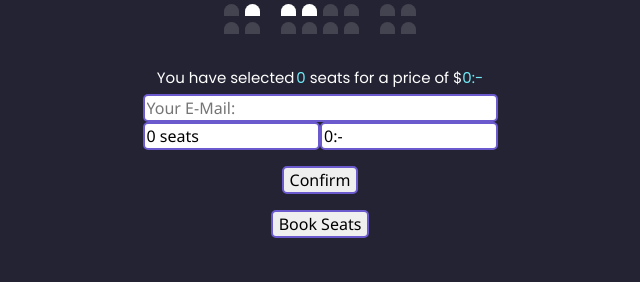
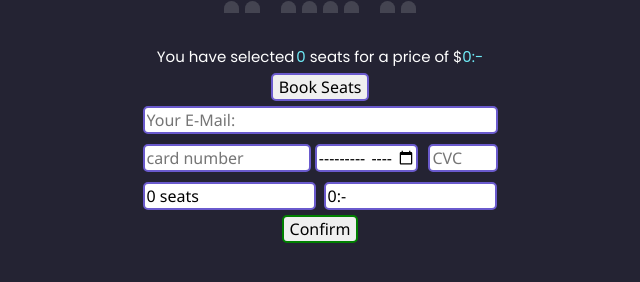
Before and after one commit to DocSeattle/js2-examinerande, a React (Vite) app: page / in a window 1280 px wide. Both pictures are taken after a click on the button "Book Seats". Shown: the part 438-720 px from the top of the page, without its empty margins (320-960 px from the left). Built offline with nearby package versions, Linux system fonts and the light colour scheme; no server answers.

Commit message:
rearranged element placement, added fields to form, further styling.

```diff
--- a/src/FormButton.jsx
+++ b/src/FormButton.jsx
@@ -6,6 +6,25 @@ export default function FormButton({ stateValue }) {
 
   return (
     <>
+      <input
+        id="toggleForm"
+        aria-label="Confirm Seats"
+        type="button"
+        onClick={() => {
+      const target = (document.getElementById("form-container"));
+      switch (hideForm && stateValue >= 0) {
+        case true:
+          target.removeAttribute("hidden");
+          hideForm = !hideForm;
+          return;
+        case false:
+          target.setAttribute("hidden", true);
+          hideForm = !hideForm;
+          return;
+      }
+    }
+        }
+      value="Book Seats" />
       <div hidden={hideForm} id="form-container">
         <form id="seatsForm">
           <input
@@ -15,6 +34,11 @@ export default function FormButton({ stateValue }) {
             aria-label="email input"
             placeholder="Your E-Mail:"
           ></input>
+          <div id="payment-info">
+          <input type="number" id="paymentinfo" aria-label="payment info" placeholder="card number"></input>
+          <input type="month" id="date" aria-label="expiration date" placeholder="MM/YY"/>
+          <input type="number" id="cvc" aria-label="cvc" placeholder="CVC"></input>
+          </div>
           <SelectionContext.Provider value={stateValue}>
             <div>
               <input
@@ -47,25 +71,6 @@ export default function FormButton({ stateValue }) {
           ></input>
         </form>
       </div>
-      <input
-        id="toggleForm"
-        aria-label="Confirm Seats"
-        type="button"
-        onClick={() => {
-      const target = (document.getElementById("form-container"));
-      switch (hideForm && stateValue >= 0) {
-        case true:
-          target.removeAttribute("hidden");
-          hideForm = !hideForm;
-          return;
-        case false:
-          target.setAttribute("hidden", true);
-          hideForm = !hideForm;
-          return;
-      }
-    }
-        }
-      value="Book Seats"></input>
     </>
   );
 }
--- a/src/assets/FormButton.css
+++ b/src/assets/FormButton.css
@@ -8,7 +8,10 @@
 }
 
 #seatsForm > div > input{
-    width: 50%;
+    width: 49%;
+    & + input {
+        margin-left: 2%;
+    }
 }
 input#email {
     width: 100%;
@@ -18,11 +21,26 @@ form#seatsForm > * > input, form#seatsForm > input {
   font-size: 16px;
   border: 2px solid slateblue;
   border-radius: 5px;
+  margin: 5px auto;
 }
+
 form#seatsForm > input#confirm {
     margin: 1em auto;
     display: block;
     font-family:'Segoe UI', Tahoma, Geneva, Verdana, sans-serif;
     font-size: 16px;
+    margin-top: 0;
+    border-color: green;
+}
 
+#payment-info {display: flex;}
+#payment-info > input#paymentinfo {
+    width: 49%;
 }
+#payment-info > input#date{
+    width: 29%;
+    margin: auto 1%;
+}
+#payment-info > input#cvc{
+    width: 20%;
+}
```
